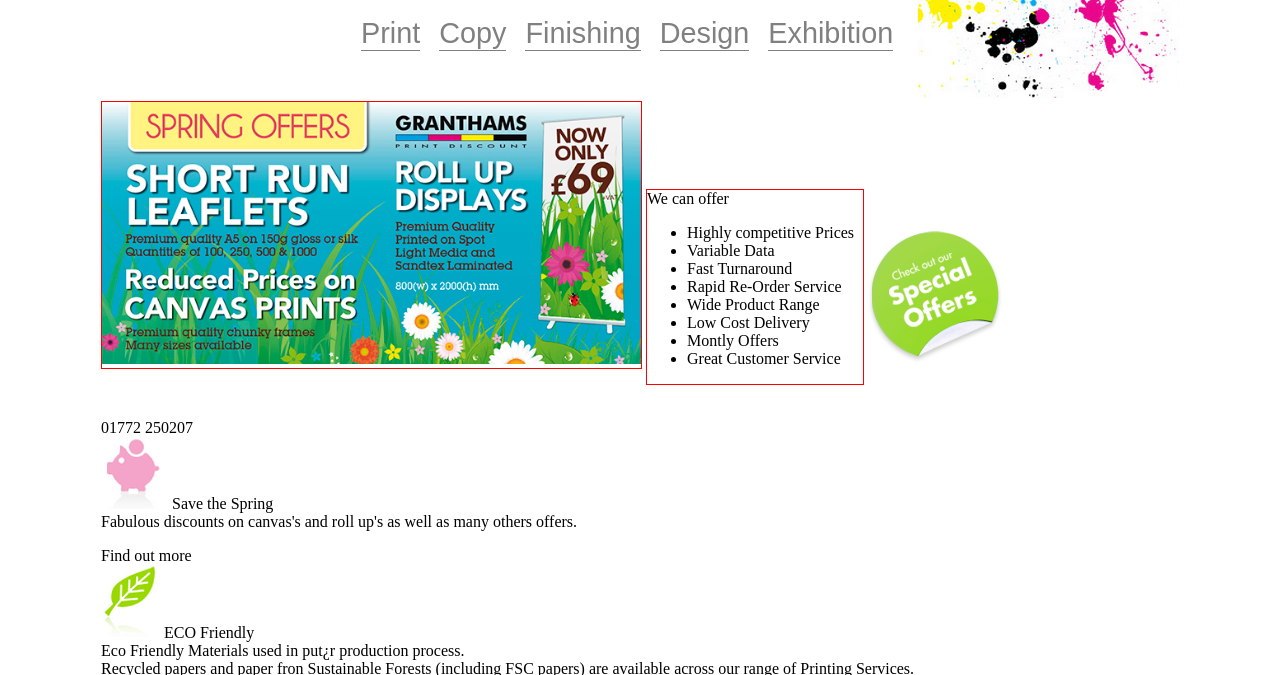
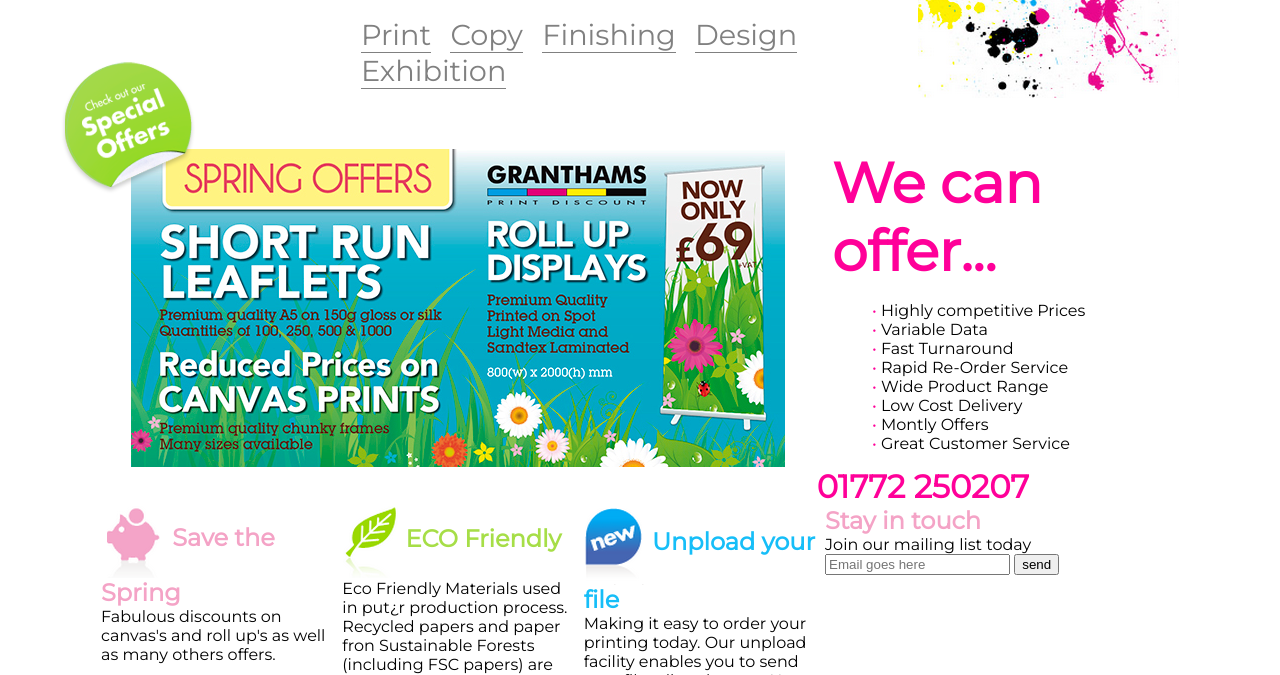
Before and after one commit to joselineem/pw2171, a plain HTML site: page practica02css/index.html in a window 1280 px wide. Shown: the part 108-783 px from the top of the page. Drawn offline with Linux system fonts and the light colour scheme.

Commit message:
Practica02css3-Casi-terminada

```diff
--- a/practica02css/CSS/estilos.css
+++ b/practica02css/CSS/estilos.css
@@ -3,21 +3,19 @@
 	margin:0 auto; /*centramos el body*/
 	max-width: 1078px;
 	min-width: 1078px;
+	font-family: 'Montserrat', sans-serif;
+	font-weight: Thin;
 }
 header nav{
 	/*border: 1px solid tomato;*/
 	margin-left: 220px;
 	/*text-align: center;*/
 }
-header nav ul{
-	margin-bottom: 50px;
-}
 header nav ul li{
 	border-bottom: 1px solid gray; /*dashed*/
 	color: gray;
 	display: inline-block;
 	font-size: 1.8em;
-	font-family: sans-serif;
 	margin-right: 15px;
 	/*text-decoration: underline;*/
 }
@@ -33,11 +31,18 @@
 			el Eje Z*/
 	/*static, absolute, fixed*/
 }
+#bgoffer{
+	/*z, left, top, right, bottom: */
+	position: relative;
+	top: -410px;
+	left: -40px;
+}
 #primerSeccion{
 	height: 318px;
+	margin-top: 60px;
 }
 #primerSeccion article{
-	border: 1px solid red;
+	vertical-align: top;
 	display: inline-block;
 
 }
@@ -50,11 +55,58 @@
 	float: right;
 }
 #secc01art01{
-	width: 50%;
+	margin-left: 30px;
+	width: 60%;
 }
 #secc01art01 img{
-	width: 100%;
+	/*
+	width: 100%;*/
 }
 #secc01art02{
-	width: 20%;
+	margin-left: 50px;
+	width: 30%;
+
 }
+#secc01art02 ul{
+	list-style: none;
+}
+#secc01art02 ul li:before {
+	content: "• ";
+	color: #FF0099;
+}
+#segundaSeccion article{
+	text-align: right;
+	padding-right: 150px;
+}
+#terceraSeccion article{
+	display: inline-block;
+	vertical-align: top;
+	width: 22%;
+}
+#terceraSeccion article img{
+	vertical-align: middle;
+}
+.colorRosa{
+	color: #F4A3C6;
+}
+.colorVerde{
+	color: #A6DE47;
+}
+.colorAzul{
+	color: #16BEF8;
+}
+.colorAzul, .colorVerde, .colorRosa{
+	font-size: 1.5em;
+	font-weight: bold;
+}
+.numTel{
+	color: #FF0099;
+	font-size: 2em;
+	font-weight: bold;
+
+}
+.wecanoffer{
+	color: #FF0099;
+	font-size: 3.5em;
+	font-weight: bold;
+}
--- a/practica02css/index.html
+++ b/practica02css/index.html
@@ -4,6 +4,7 @@
 <meta charset="utf-8">
 	<title>Práctica 02 css3</title>
 	<link rel="stylesheet" type="text/css" href="css/estilos.css">
+	<link href="https://fonts.googleapis.com/css?family=Montserrat" rel="stylesheet">
 </head>
 <body>
 	<header>
@@ -26,7 +27,7 @@
 			<img src="img/slide.jpg">
 		</article>
 		<article id="secc01art02">
-			<span class="wecanoffer">We can offer</span>
+			<span class="wecanoffer">We can offer...</span>
 			<ul>
 				<li>Highly competitive Prices</li>
 				<li>Variable Data</li>
@@ -42,7 +43,7 @@
 	</section>
 	<section id="segundaSeccion">
 		<article>
-			<span class="colorRosa">01772 250207</span>
+			<span class="numTel">01772 250207</span>
 		</article>
 	</section>
 	<section id="terceraSeccion">
@@ -53,10 +54,12 @@
 			<p></p>
 			<span class="colorRosa">Find out more</span>
 		</article>
+		<article>
 			<img src="img/hoja.png" alt="">
 			<span class="colorVerde">ECO Friendly</span> <br>
 			Eco Friendly Materials used in put¿r production process. <br>
 			Recycled papers and paper fron Sustainable Forests (including FSC papers) are available across our range of Printing Services.
+		</article>
 		<article>
 			<img src="img/new.png" alt="">
 			<span class="colorAzul">Unpload your file</span><br>
```
